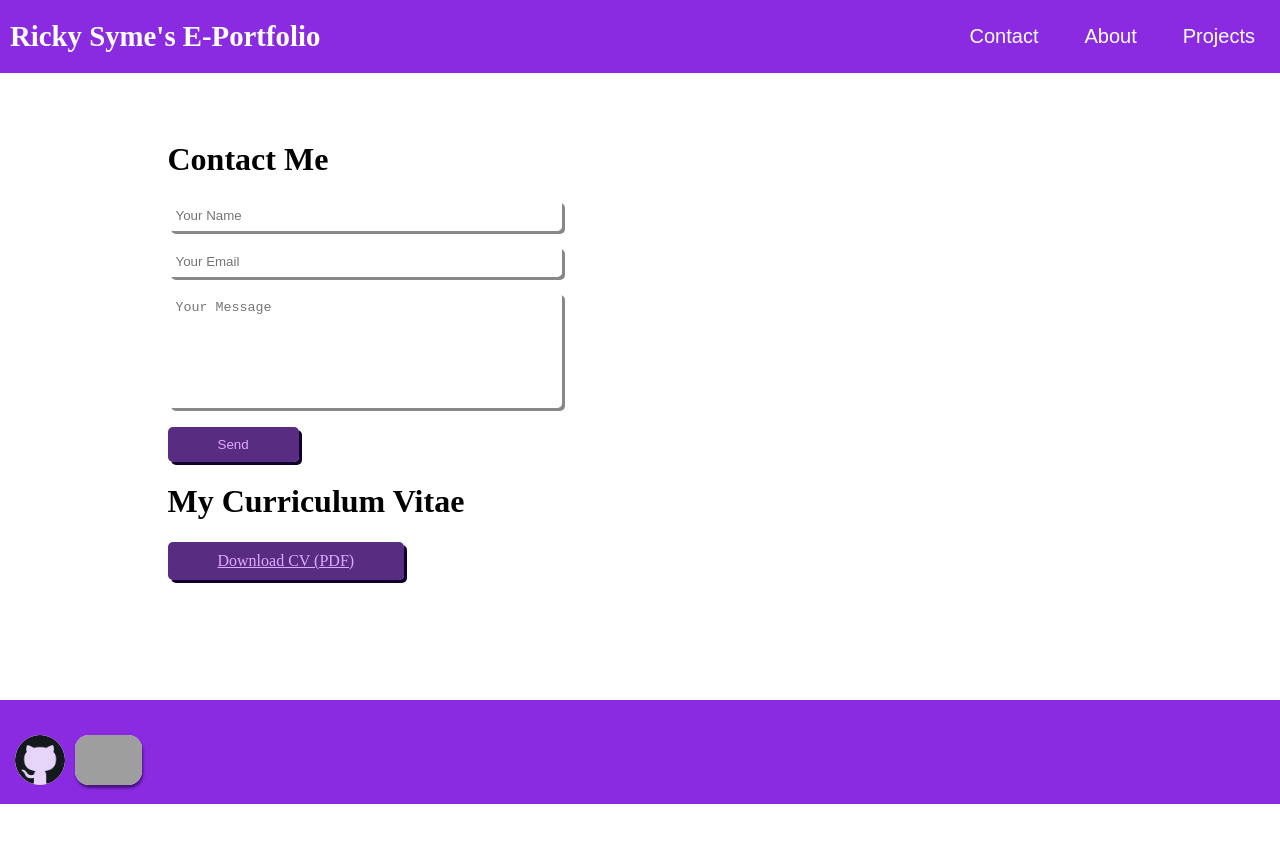
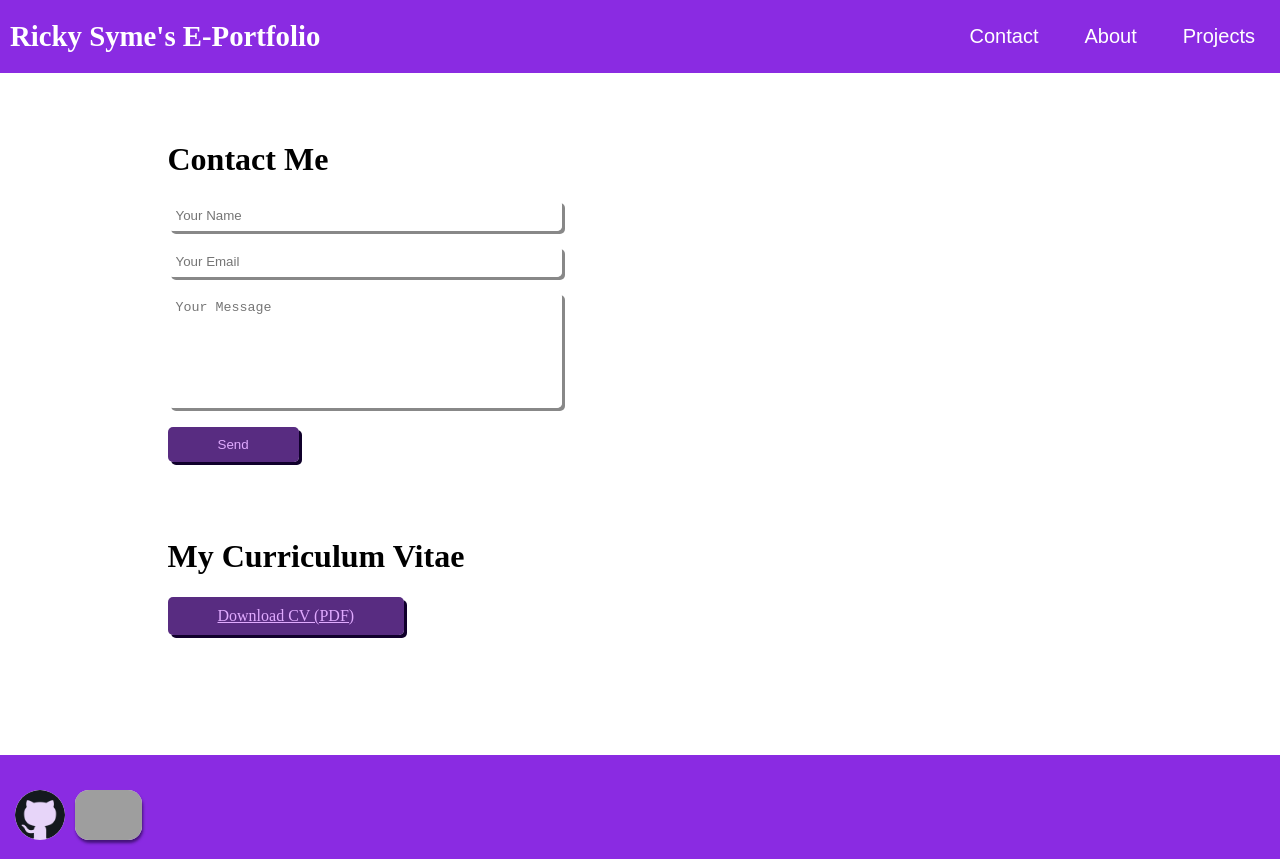
Before and after one commit to Kakapo115/E-portfolioV2, a React (Create React App) app in the folder client/: page / in a window 1280 px wide. Both pictures are taken after a click on the button "Contact". Before the commit the page ends 804 px from the top, so only its background shows below. Built offline with nearby package versions, Linux system fonts and the light colour scheme; grey boxes are pictures that could not be loaded.

Commit message:
contactcss

```diff
--- a/client/src/styles/contact.css
+++ b/client/src/styles/contact.css
@@ -71,6 +71,6 @@
   align-items: center;
 }
 
-.cv-containter{
+.cv-container{
   padding-top: 40px;
 }
```
